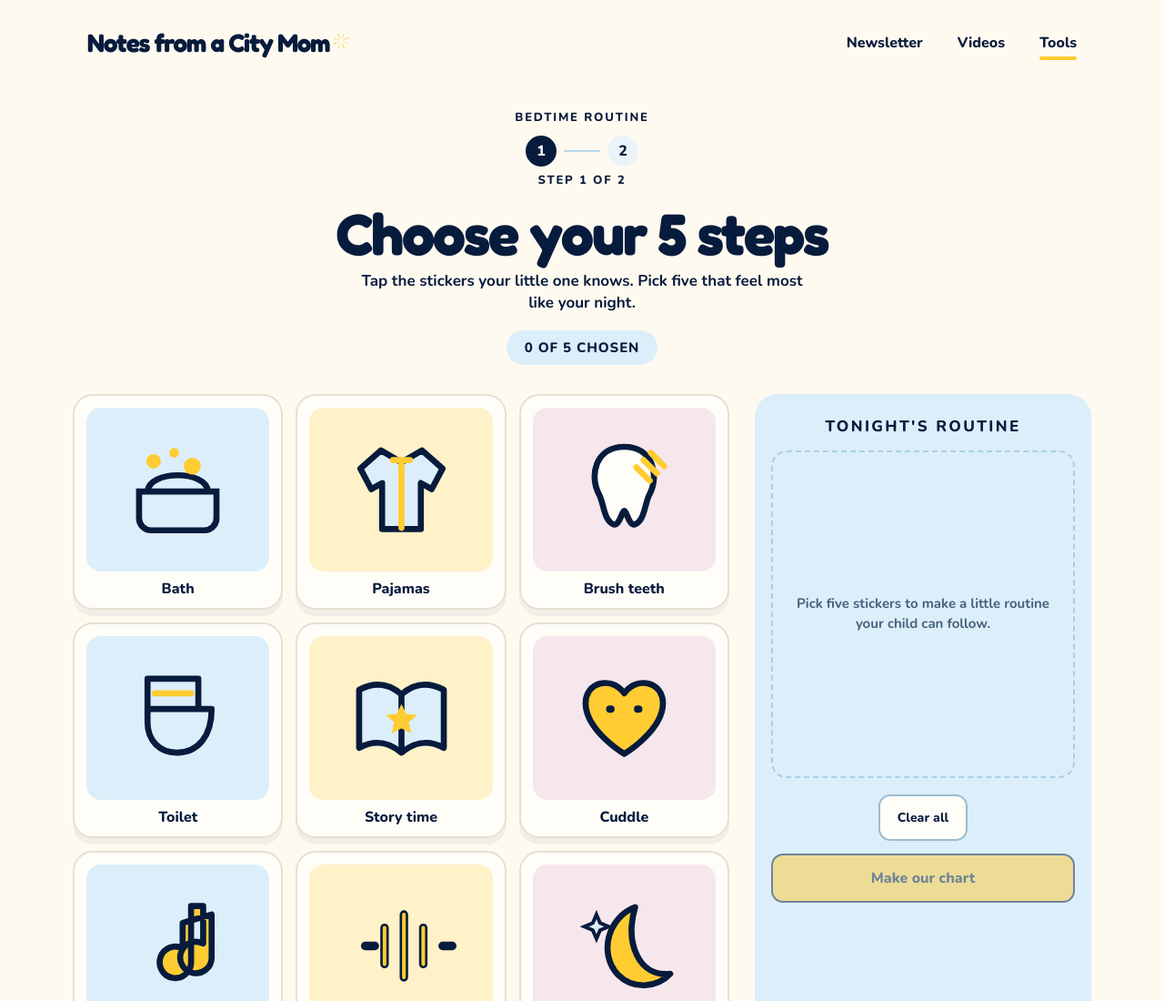
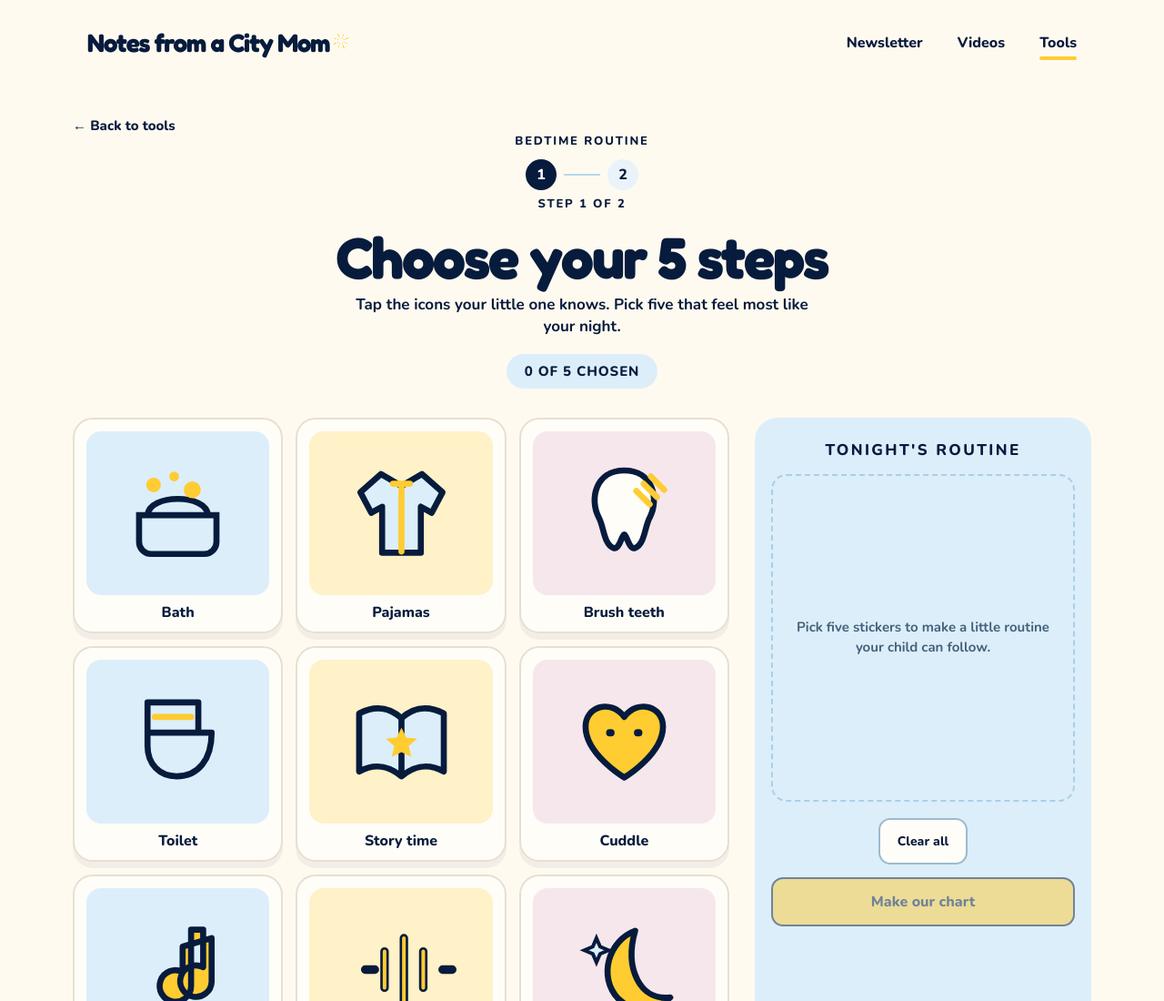
Before and after one commit to bingos2/notes-from-a-city-mom, a website: page tools/bedtime-routine.html in a window 1280 px wide. Shown: the top 1100 px of the page at 91% size. Drawn offline with nearby package versions, Linux system fonts and the light colour scheme.

Commit message:
Use consistent text back links in bedtime builder

```diff
--- a/tools/bedtime-routine.html
+++ b/tools/bedtime-routine.html
@@ -13,12 +13,13 @@
     <nav class="inside-nav"><a href="/newsletters">Newsletter</a><a href="/watch">Videos</a><a href="/tools" aria-current="page">Tools</a></nav>
   </header>
   <main id="builder" class="routine-shell">
+    <a class="back-link no-print" href="/tools">← Back to tools</a>
     <section class="intro">
       <p class="eyebrow">Bedtime routine</p>
       <div class="progress"><b>1</b><i></i><span>2</span></div>
       <p class="eyebrow">Step 1 of 2</p>
       <h1>Choose your 5 steps</h1>
-      <p>Tap the stickers your little one knows. Pick five that feel most like your night.</p>
+      <p>Tap the icons your little one knows. Pick five that feel most like your night.</p>
       <strong id="count">0 of 5 chosen</strong>
     </section>
     <div class="layout">
@@ -28,7 +29,7 @@
     <button id="next" class="mobile-next" disabled>Put them in order</button>
   </main>
   <main id="chart" hidden>
-    <section class="actions no-print"><button id="edit" class="soft">Edit routine</button><span><button id="png" class="outline">Save as image</button><button id="print" class="gold">Print / Save as PDF</button></span></section>
+    <section class="actions no-print"><a id="edit" class="back-link" href="#builder">← Edit routine</a><span><button id="png" class="outline">Save as image</button><button id="print" class="gold">Print / Save as PDF</button></span></section>
     <section class="chart"><p class="eyebrow">Our bedtime routine</p><h1>Our five little steps<br>before sleep.</h1><p class="chart-note">Print this page to check off the steps, or cut along the dotted lines to make five routine cards.</p><div id="steps"></div><small>NOTES FROM A CITY MOM</small></section>
   </main>
   <script src="/bedtime-routine.js"></script>
```
